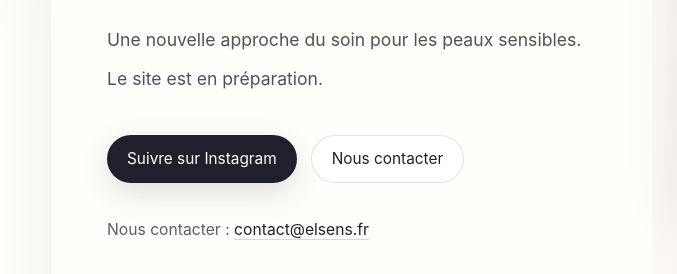
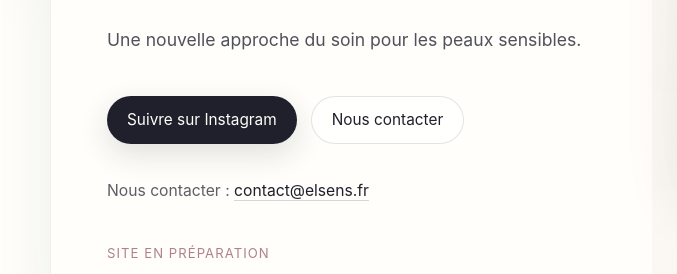
Before and after one commit to Elsensfrance/elsens-coming-soon, a plain HTML site: page index.html in a window 1280 px wide. Shown: the part 497-771 px from the top of the page, 0-677 px from the left. Drawn offline with Linux system fonts and the light colour scheme.

Commit message:
Update index.html

```diff
--- a/index.html
+++ b/index.html
@@ -319,7 +319,6 @@
 
           <div class="intro">
             <p>Une nouvelle approche du soin pour les peaux sensibles.</p>
-            <p>Le site est en préparation.</p>
           </div>
 
           <div class="actions">
```
